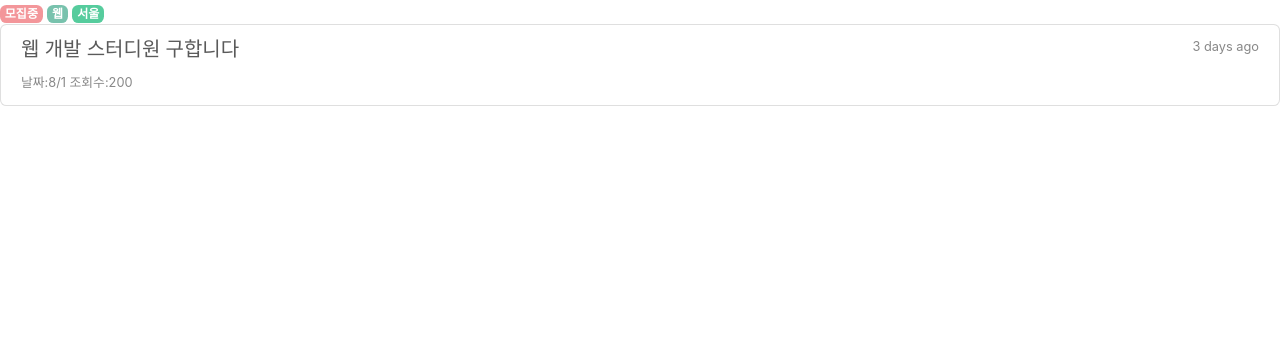
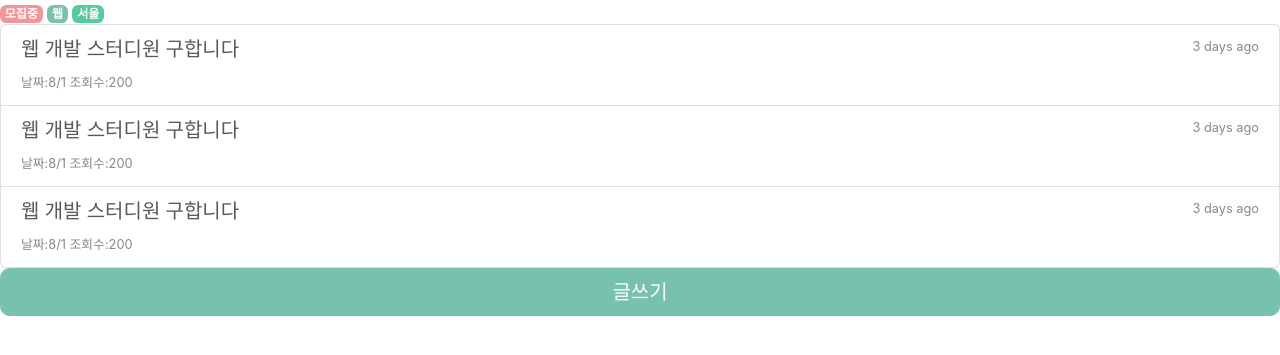
Before and after one commit to dlgosla/study_web, a Django app: page / in a window 1280 px wide. Shown: the part 56-411 px from the top of the page. Run offline with Django 3.2, Linux system fonts and the light colour scheme; some libraries are stand-ins or nearby versions.

Commit message:
add write button

```diff
--- a/django_exercise/study_web/templates/study_web/index.html
+++ b/django_exercise/study_web/templates/study_web/index.html
@@ -54,10 +54,26 @@
         <p class="mb-1"></p>
         <small class="text-muted">날짜:8/1 조회수:200</small>
       </a>
+      <a href="#" class="list-group-item list-group-item-action flex-column align-items-start">
+        <div class="d-flex w-100 justify-content-between">
+          <h5 class="mb-1">웹 개발 스터디원 구합니다</h5>
+          <small class="text-muted">3 days ago</small>
+        </div>
+        <p class="mb-1"></p>
+        <small class="text-muted">날짜:8/1 조회수:200</small>
+      </a>
+      <a href="#" class="list-group-item list-group-item-action flex-column align-items-start">
+        <div class="d-flex w-100 justify-content-between">
+          <h5 class="mb-1">웹 개발 스터디원 구합니다</h5>
+          <small class="text-muted">3 days ago</small>
+        </div>
+        <p class="mb-1"></p>
+        <small class="text-muted">날짜:8/1 조회수:200</small>
+      </a>
     </div>
 
     <!-- 글쓰기 버튼 -->
-
+    <button type="button" class="btn btn-primary btn-lg btn-block">글쓰기</button>
 
 	</body>
 </html>
```
